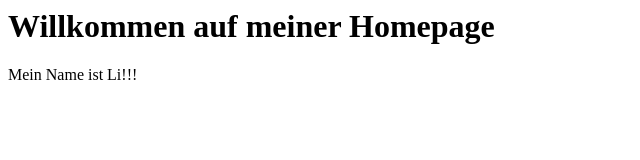
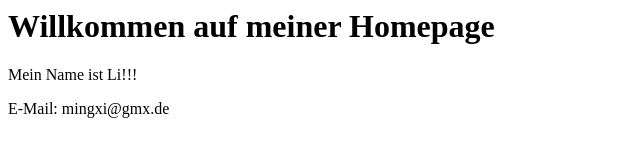
Before and after one commit to caseletter/homepage, a plain HTML site: page index.html in a window 1280 px wide. Shown: the whole page, without its empty margins (0-640 px from the left). Drawn offline with Linux system fonts and the light colour scheme.

Commit message:
vierte Version

```diff
--- a/index.html
+++ b/index.html
@@ -9,5 +9,6 @@
         <h1>Willkommen auf meiner Homepage</h1>
     </body>
     <p>Mein Name ist Li!!!</p>
+    <p>E-Mail: mingxi@gmx.de</p>
 
 </html>
```
